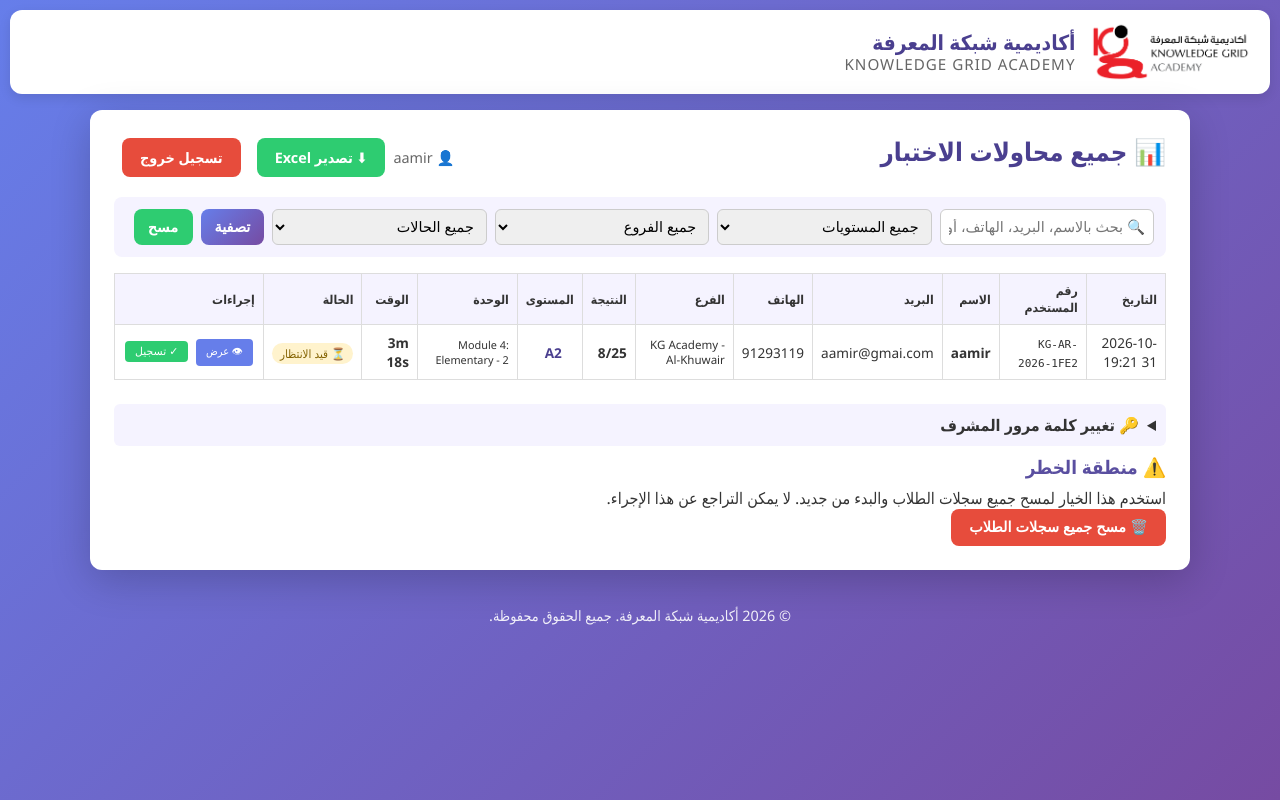
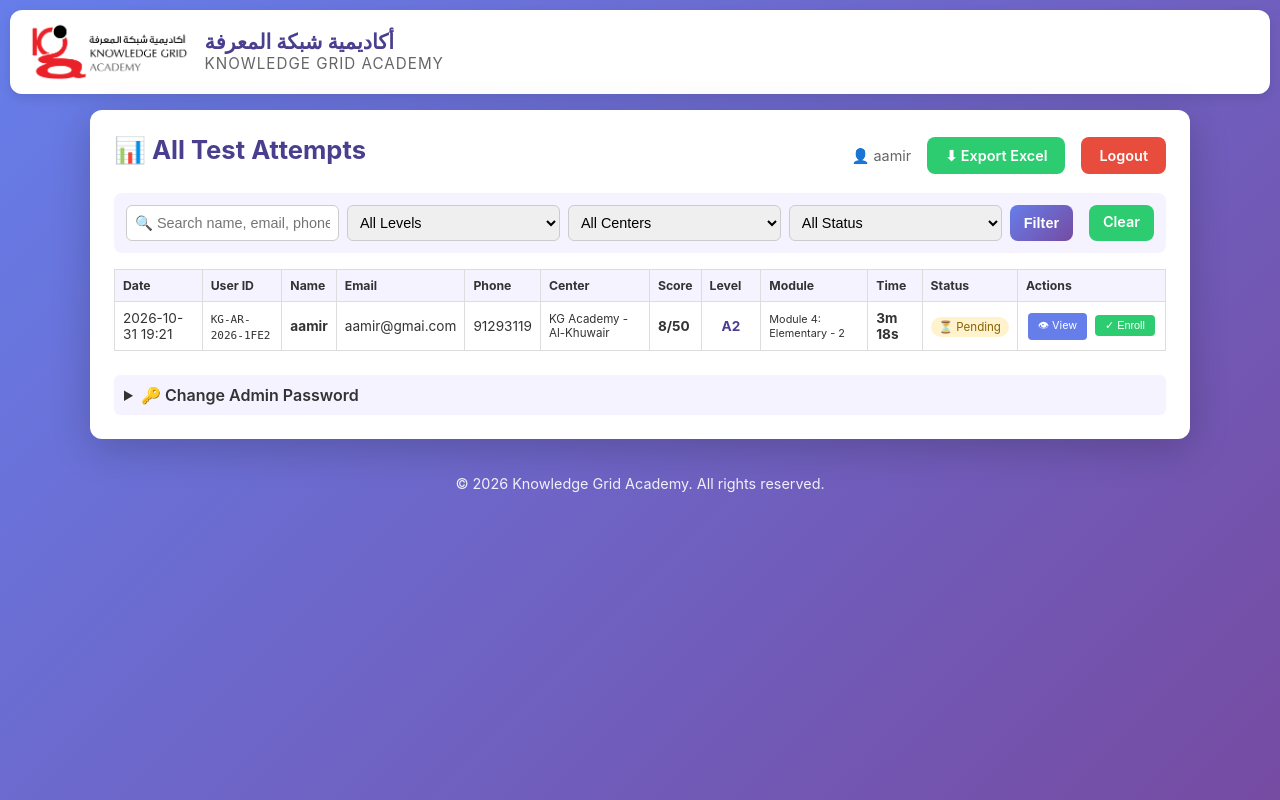
Before and after one commit to aamirsaba/cefr-test-app, a Flask app: page /admin in a window 1280 px wide. Run offline with Flask 3, Linux system fonts and the light colour scheme; a user stored in the database is signed in; data comes from the database, SQL or seed files in the repository; both versions use the stored data as it was before the commit.

Commit message:
Fixed English app - all templates in English, working test and admin

```diff
--- a/app.py
+++ b/app.py
@@ -1,10 +1,13 @@
+"""
+CEFR Placement Test - Knowledge Grid Academy (ENGLISH VERSION)
+"""
 import json, sqlite3, hashlib, random, string, io
 from datetime import datetime
 from flask import Flask, render_template, request, redirect, url_for, session, flash, send_file
 from openpyxl import Workbook
 
 app = Flask(__name__)
-app.secret_key = "kg-academy-arabic-2026"
+app.secret_key = "kg-academy-english-2026"
 DB_PATH = "cefr_test.db"
 
 CENTERS = [
@@ -24,7 +27,7 @@ def generate_user_id():
     year = datetime.now().year
     while True:
         suffix = "".join(random.choices(string.ascii_uppercase + string.digits, k=4))
-        uid = f"KG-AR-{year}-{suffix}"
+        uid = f"KG-EN-{year}-{suffix}"
         conn = get_db()
         if not conn.execute("SELECT id FROM users WHERE user_id=?", (uid,)).fetchone():
             conn.close()
@@ -33,11 +36,11 @@ def generate_user_id():
 
 def get_cefr_mapping(score):
     mapping = [
-        (0, 2, "A1", "Module 1: Beginners - 1"), (3, 4, "A1", "Module 2: Beginners - 2"),
-        (5, 6, "A2", "Module 3: Elementary - 1"), (7, 8, "A2", "Module 4: Elementary - 2"),
-        (9, 10, "B1", "Module 5: Pre-Intermediate - 1"), (11, 12, "B1", "Module 6: Pre-Intermediate - 2"),
-        (13, 14, "B2", "Module 7: Intermediate - 1"), (15, 17, "B2", "Module 8: Intermediate - 2"),
-        (18, 20, "C1", "Module 9: Upper-Intermediate - 1"), (21, 25, "C2", "Module 10: Upper-Intermediate - 2"),
+        (0, 5, "A0", "Module 1: Beginners - 1"), (6, 10, "A0", "Module 2: Beginners - 2"),
+        (11, 15, "A1", "Module 3: Elementary - 1"), (16, 20, "A2", "Module 4: Elementary - 2"),
+        (21, 25, "B1", "Module 5: Pre-Intermediate - 1"), (26, 30, "B1", "Module 6: Pre-Intermediate - 2"),
+        (31, 35, "B1+", "Module 7: Intermediate - 1"), (36, 40, "B2", "Module 8: Intermediate - 2"),
+        (41, 45, "B2+", "Module 9: Upper-Intermediate - 1"), (46, 50, "B2+", "Module 10: Upper-Intermediate - 2"),
     ]
     for low, high, level, module in mapping:
         if low <= score <= high: return level, module
@@ -69,7 +72,7 @@ def start():
     center = request.form.get("center", "").strip()
 
     if not name or not email or not phone or not center:
-        flash("يرجى ملء جميع الحقول المطلوبة.", "error")
+        flash("Please fill in all required fields.", "error")
         return redirect(url_for("index"))
 
     user_id = generate_user_id()
@@ -97,7 +100,7 @@ def submit():
     if "user_id" not in session: return redirect(url_for("index"))
     questions = get_questions()
     answers, score = {}, 0
-    s1 = s2 = s3 = s4 = 0
+    s1 = s2 = s3 = 0
 
     for q in questions:
         qid = str(q["question_number"])
@@ -107,8 +110,7 @@ def submit():
             score += 1
             if q["section"] == 1: s1 += 1
             elif q["section"] == 2: s2 += 1
-            elif q["section"] == 3: s3 += 1
-            else: s4 += 1
+            else: s3 += 1
 
     level, module = get_cefr_mapping(score)
     started_at = datetime.fromisoformat(session.get("test_started_at", datetime.now().isoformat()))
@@ -116,16 +118,16 @@ def submit():
 
     conn = get_db()
     conn.execute("""INSERT INTO attempts (user_id, user_name, user_email, user_phone, center,
-        total_score, cefr_level, module_assigned, section1_score, section2_score, section3_score, section4_score,
+        total_score, cefr_level, module_assigned, section1_score, section2_score, section3_score,
         answers, started_at, time_taken_seconds)
-        VALUES (?, ?, ?, ?, ?, ?, ?, ?, ?, ?, ?, ?, ?, ?, ?)""",
+        VALUES (?, ?, ?, ?, ?, ?, ?, ?, ?, ?, ?, ?, ?, ?)""",
         (session["user_id"], session["user_name"], session["user_email"], session["user_phone"],
-         session["user_center"], score, level, module, s1, s2, s3, s4, json.dumps(answers),
+         session["user_center"], score, level, module, s1, s2, s3, json.dumps(answers),
          started_at.isoformat(), time_taken))
     conn.commit()
     conn.close()
     session.clear()
-    return render_template("results.html", score=score, total=len(questions), level=level, module=module, s1=s1, s2=s2, s3=s3, s4=s4)
+    return render_template("results.html", score=score, total=len(questions), level=level, module=module, s1=s1, s2=s2, s3=s3)
 
 # --- Admin Routes ---
 @app.route("/admin/login", methods=["GET", "POST"])
@@ -139,9 +141,9 @@ def admin_login():
         if admin:
             session["admin_email"] = email
             session["admin_name"] = admin["full_name"] or email
-            flash("تم تسجيل الدخول بنجاح.", "success")
+            flash("Logged in successfully.", "success")
             return redirect(url_for("admin"))
-        flash("البريد الإلكتروني أو كلمة المرور غير صحيحة.", "error")
+        flash("Invalid email or password.", "error")
     return render_template("admin_login.html")
 
 @app.route("/admin/logout")
@@ -163,7 +165,7 @@ def admin():
     conn = get_db()
     attempts = conn.execute("SELECT * FROM attempts ORDER BY completed_at DESC").fetchall()
     conn.close()
-    return render_template("admin.html", attempts=[dict(a) for a in attempts])
+    return render_template("admin.html", attempts=[dict(a) for a in attempts], centers=CENTERS)
 
 @app.route("/admin/view/<int:attempt_id>")
 @admin_required
@@ -187,7 +189,7 @@ def enroll_student(attempt_id):
     conn.execute("UPDATE attempts SET enrolled = 1 WHERE id = ?", (attempt_id,))
     conn.commit()
     conn.close()
-    flash("تم تسجيل الطالب بنجاح.", "success")
+    flash("Student marked as enrolled.", "success")
     return redirect(url_for("admin"))
 
 @app.route("/admin/export")
@@ -198,14 +200,14 @@ def export_excel():
     conn.close()
     wb = Workbook()
     ws = wb.active
-    ws.title = "النتائج"
-    ws.append(["التاريخ", "رقم المستخدم", "الاسم", "البريد", "الهاتف", "الفرع", "النتيجة", "المستوى", "الوحدة", "الوقت", "مسجل"])
+    ws.title = "CEFR Results"
+    ws.append(["Date", "User ID", "Name", "Email", "Phone", "Center", "Score", "Level", "Module", "Time Taken", "Enrolled"])
     for a in attempts:
-        ws.append([a["completed_at"], a["user_id"], a["user_name"], a["user_email"], a["user_phone"], a["center"], a["total_score"], a["cefr_level"], a["module_assigned"], format_time_filter(a["time_taken_seconds"]), "نعم" if a["enrolled"] else "لا"])
+        ws.append([a["completed_at"], a["user_id"], a["user_name"], a["user_email"], a["user_phone"], a["center"], a["total_score"], a["cefr_level"], a["module_assigned"], format_time_filter(a["time_taken_seconds"]), "Yes" if a["enrolled"] else "No"])
     output = io.BytesIO()
     wb.save(output)
     output.seek(0)
-    return send_file(output, mimetype="application/vnd.openxmlformats-officedocument.spreadsheetml.sheet", as_attachment=True, download_name=f"KG_Arabic_Results_{datetime.now().strftime('%Y%m%d')}.xlsx")
+    return send_file(output, mimetype="application/vnd.openxmlformats-officedocument.spreadsheetml.sheet", as_attachment=True, download_name=f"KG_English_Results_{datetime.now().strftime('%Y%m%d')}.xlsx")
 
 @app.route("/admin/reset-data", methods=["POST"])
 @admin_required
@@ -215,8 +217,41 @@ def reset_data():
     conn.execute("DELETE FROM users")
     conn.commit()
     conn.close()
-    flash("تم مسح جميع سجلات الطلاب.", "success")
+    flash("All student records cleared.", "success")
     return redirect(url_for("admin"))
 
+@app.route("/admin/change-password", methods=["POST"])
+@admin_required
+def admin_change_password():
+    current = request.form.get("current_password", "")
+    new_pw = request.form.get("new_password", "")
+    confirm = request.form.get("confirm_password", "")
+
+    if new_pw != confirm:
+        flash("New passwords do not match.", "error")
+        return redirect(url_for("admin"))
+    if len(new_pw) < 6:
+        flash("Password must be at least 6 characters.", "error")
+        return redirect(url_for("admin"))
+
+    conn = get_db()
+    admin = conn.execute(
+        "SELECT * FROM admins WHERE email=? AND password_hash=?",
+        (session["admin_email"], hash_password(current))
+    ).fetchone()
+
+    if not admin:
+        flash("Current password is incorrect.", "error")
+    else:
+        conn.execute(
+            "UPDATE admins SET password_hash=? WHERE email=?",
+            (hash_password(new_pw), session["admin_email"])
+        )
+        conn.commit()
+        flash("Password updated successfully.", "success")
+    conn.close()
+    return redirect(url_for("admin"))
+
+
 if __name__ == "__main__":
-    app.run(debug=True, host="0.0.0.0", port=5001) # Changed port to 5001 so it doesn't conflict with English app
+    app.run(debug=True, host="0.0.0.0", port=5000) # <-- FORCED TO PORT 5000
--- a/templates/admin.html
+++ b/templates/admin.html
@@ -1,37 +1,37 @@
 {% extends "base.html" %}
-{% block title %}لوحة تحكم المشرف{% endblock %}
+{% block title %}Admin Dashboard{% endblock %}
 {% block content %}
-<div class="card admin-card rtl">
+<div class="card admin-card">
     <div class="admin-top">
-        <h1>📊 جميع محاولات الاختبار</h1>
+        <h1>📊 All Test Attempts</h1>
         <div class="admin-actions">
             <span class="admin-user">👤 {{ session.admin_name }}</span>
-            <a href="{{ url_for('export_excel') }}" class="btn-secondary">⬇ تصدير Excel</a>
-            <a href="{{ url_for('admin_logout') }}" class="btn-danger">تسجيل خروج</a>
+            <a href="{{ url_for('export_excel') }}" class="btn-secondary">⬇ Export Excel</a>
+            <a href="{{ url_for('admin_logout') }}" class="btn-danger">Logout</a>
         </div>
     </div>
 
     <form method="GET" action="{{ url_for('admin') }}" class="filter-form">
-        <input type="text" name="search" placeholder="🔍 بحث بالاسم، البريد، الهاتف، أو الرقم..." value="{{ search }}">
+        <input type="text" name="search" placeholder="🔍 Search name, email, phone, ID..." value="{{ search }}">
         <select name="level">
-            <option value="">جميع المستويات</option>
-            {% for lvl in ['A1','A2','B1','B2','C1','C2'] %}
+            <option value="">All Levels</option>
+            {% for lvl in ['A0','A1','A2','B1','B1+','B2','B2+'] %}
             <option value="{{ lvl }}" {% if filter_level == lvl %}selected{% endif %}>{{ lvl }}</option>
             {% endfor %}
         </select>
         <select name="center">
-            <option value="">جميع الفروع</option>
+            <option value="">All Centers</option>
             {% for c in centers %}
             <option value="{{ c }}" {% if filter_center == c %}selected{% endif %}>{{ c }}</option>
             {% endfor %}
         </select>
         <select name="enrolled">
-            <option value="">جميع الحالات</option>
-            <option value="0" {% if filter_enrolled == '0' %}selected{% endif %}>لم يسجل</option>
-            <option value="1" {% if filter_enrolled == '1' %}selected{% endif %}>مسجل</option>
+            <option value="">All Status</option>
+            <option value="0" {% if filter_enrolled == '0' %}selected{% endif %}>Not Enrolled</option>
+            <option value="1" {% if filter_enrolled == '1' %}selected{% endif %}>Enrolled</option>
         </select>
-        <button type="submit" class="btn-primary">تصفية</button>
-        <a href="{{ url_for('admin') }}" class="btn-secondary">مسح</a>
+        <button type="submit" class="btn-primary">Filter</button>
+        <a href="{{ url_for('admin') }}" class="btn-secondary">Clear</a>
     </form>
 
     {% if attempts %}
@@ -39,8 +39,8 @@
         <table class="admin-table">
             <thead>
                 <tr>
-                    <th>التاريخ</th><th>رقم المستخدم</th><th>الاسم</th><th>البريد</th><th>الهاتف</th>
-                    <th>الفرع</th><th>النتيجة</th><th>المستوى</th><th>الوحدة</th><th>الوقت</th><th>الحالة</th><th>إجراءات</th>
+                    <th>Date</th><th>User ID</th><th>Name</th><th>Email</th><th>Phone</th>
+                    <th>Center</th><th>Score</th><th>Level</th><th>Module</th><th>Time</th><th>Status</th><th>Actions</th>
                 </tr>
             </thead>
             <tbody>
@@ -52,22 +52,22 @@
                     <td>{{ a.user_email }}</td>
                     <td>{{ a.user_phone }}</td>
                     <td class="center-cell">{{ a.center }}</td>
-                    <td><strong>{{ a.total_score }}/25</strong></td>
+                    <td><strong>{{ a.total_score }}/50</strong></td>
                     <td><span class="level-badge">{{ a.cefr_level }}</span></td>
                     <td class="module-cell">{{ a.module_assigned }}</td>
                     <td><strong>{{ a.time_taken_seconds | format_time }}</strong></td>
                     <td>
                         {% if a.enrolled %}
-                            <span class="status enrolled">✅ مسجل</span>
+                            <span class="status enrolled">✅ Enrolled</span>
                         {% else %}
-                            <span class="status pending">⏳ قيد الانتظار</span>
+                            <span class="status pending">⏳ Pending</span>
                         {% endif %}
                     </td>
                     <td class="action-cell">
-                        <a href="{{ url_for('view_attempt', attempt_id=a.id) }}" class="btn-small">👁 عرض</a>
+                        <a href="{{ url_for('view_attempt', attempt_id=a.id) }}" class="btn-small">👁 View</a>
                         {% if not a.enrolled %}
                         <form method="POST" action="{{ url_for('enroll_student', attempt_id=a.id) }}" style="display:inline">
-                            <button type="submit" class="btn-small btn-enroll" onclick="return confirm('تأكيد تسجيل {{ a.user_name }}؟')">✓ تسجيل</button>
+                            <button type="submit" class="btn-small btn-enroll" onclick="return confirm('Confirm enrollment for {{ a.user_name }}?')">✓ Enroll</button>
                         </form>
                         {% endif %}
                     </td>
@@ -77,28 +77,20 @@
         </table>
     </div>
     {% else %}
-    <p class="no-data">لا توجد محاولات تطابق معايير التصفية.</p>
+    <p class="no-data">No attempts match your filters.</p>
     {% endif %}
 
     <details class="change-pw">
-        <summary>🔑 تغيير كلمة مرور المشرف</summary>
+        <summary>🔑 Change Admin Password</summary>
         <form method="POST" action="{{ url_for('admin_change_password') }}" class="start-form">
-            <label>كلمة المرور الحالية</label>
+            <label>Current Password</label>
             <input type="password" name="current_password" required>
-            <label>كلمة المرور الجديدة</label>
+            <label>New Password</label>
             <input type="password" name="new_password" required minlength="6">
-            <label>تأكيد كلمة المرور الجديدة</label>
+            <label>Confirm New Password</label>
             <input type="password" name="confirm_password" required minlength="6">
-            <button type="submit" class="btn-primary">تحديث كلمة المرور</button>
+            <button type="submit" class="btn-primary">Update Password</button>
         </form>
     </details>
-
-    <div class="danger-zone">
-        <h3>⚠️ منطقة الخطر</h3>
-        <p>استخدم هذا الخيار لمسح جميع سجلات الطلاب والبدء من جديد. لا يمكن التراجع عن هذا الإجراء.</p>
-        <form method="POST" action="{{ url_for('reset_data') }}" onsubmit="return confirm('⚠️ هل أنت متأكد تماماً من حذف جميع سجلات الطلاب؟');">
-            <button type="submit" class="btn-danger">🗑️ مسح جميع سجلات الطلاب</button>
-        </form>
-    </div>
 </div>
 {% endblock %}
--- a/templates/base.html
+++ b/templates/base.html
@@ -1,25 +1,10 @@
 <!DOCTYPE html>
-<html lang="ar" dir="rtl">
+<html lang="en">
 <head>
     <meta charset="UTF-8">
     <meta name="viewport" content="width=device-width, initial-scale=1.0">
-    <title>{% block title %}أكاديمية شبكة المعرفة{% endblock %}</title>
+    <title>{% block title %}KG Academy - CEFR Test{% endblock %}</title>
     <link rel="stylesheet" href="{{ url_for('static', filename='style.css') }}">
-    <style>
-        /* RTL Specific Overrides for Arabic App */
-        body { font-family: 'Segoe UI', Tahoma, Geneva, Verdana, sans-serif; }
-        .floating-timer {
-            right: auto !important;
-            left: 30px !important;
-        }
-        @media (max-width: 768px) {
-            .floating-timer { left: 20px !important; right: auto !important; }
-        }
-        .test-card { padding-left: 40px !important; padding-right: 24px !important; }
-        .section-divider, .info-box, .note { border-right: 4px solid #667eea; border-left: none; }
-        .bar-group > span:first-child { text-align: right; }
-        .admin-table th, .admin-table td { text-align: right; }
-    </style>
 </head>
 <body>
     <header class="site-header">
@@ -42,7 +27,7 @@
         {% block content %}{% endblock %}
     </div>
     <footer class="site-footer">
-        © 2026 أكاديمية شبكة المعرفة. جميع الحقوق محفوظة.
+        © 2026 Knowledge Grid Academy. All rights reserved.
     </footer>
 </body>
 </html>
```
Also changed, not shown: init_db.py (+57 -31 lines), templates/admin_login.html (+7 -9 lines), templates/admin_view.html (+21 -22 lines), templates/index.html (+17 -17 lines), templates/results.html (+19 -24 lines), templates/test.html (+15 -17 lines), cefr_test.db.
